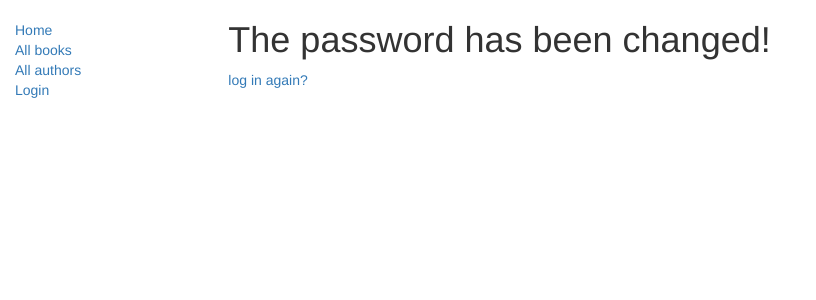
After one commit to tega23/local-library, a Django app: template LocalLibrary/templates/registration/password_reset_complete.html in a window 1280 px wide. The commit adds this page. Shown: the top 300 px of the page, without its empty margins (0-816 px from the left). Run offline with Django 3.2, Linux system fonts and the light colour scheme; the template is opened without the code that fills it, so the values that code supplies are empty; some libraries are stand-ins or nearby versions.

Commit message:
Added functionality to handle forgotten password

```diff
--- /dev/null
+++ b/LocalLibrary/templates/registration/password_reset_complete.html
@@ -0,0 +1,7 @@
+{% extends "base_generic.html" %}
+{% block content %}
+
+<h1>The password has been changed!</h1>
+<p><a href="{% url 'login' %}">log in again?</a></p>
+
+{% endblock %}
--- a/LocalLibrary/templates/registration/password_reset_confirm.html
+++ b/LocalLibrary/templates/registration/password_reset_confirm.html
@@ -1,4 +1,4 @@
-{% extends "base_generic.html" %}
+{% extends "catalog/base_generic.html" %}
 
 {% block content %}
 
```
